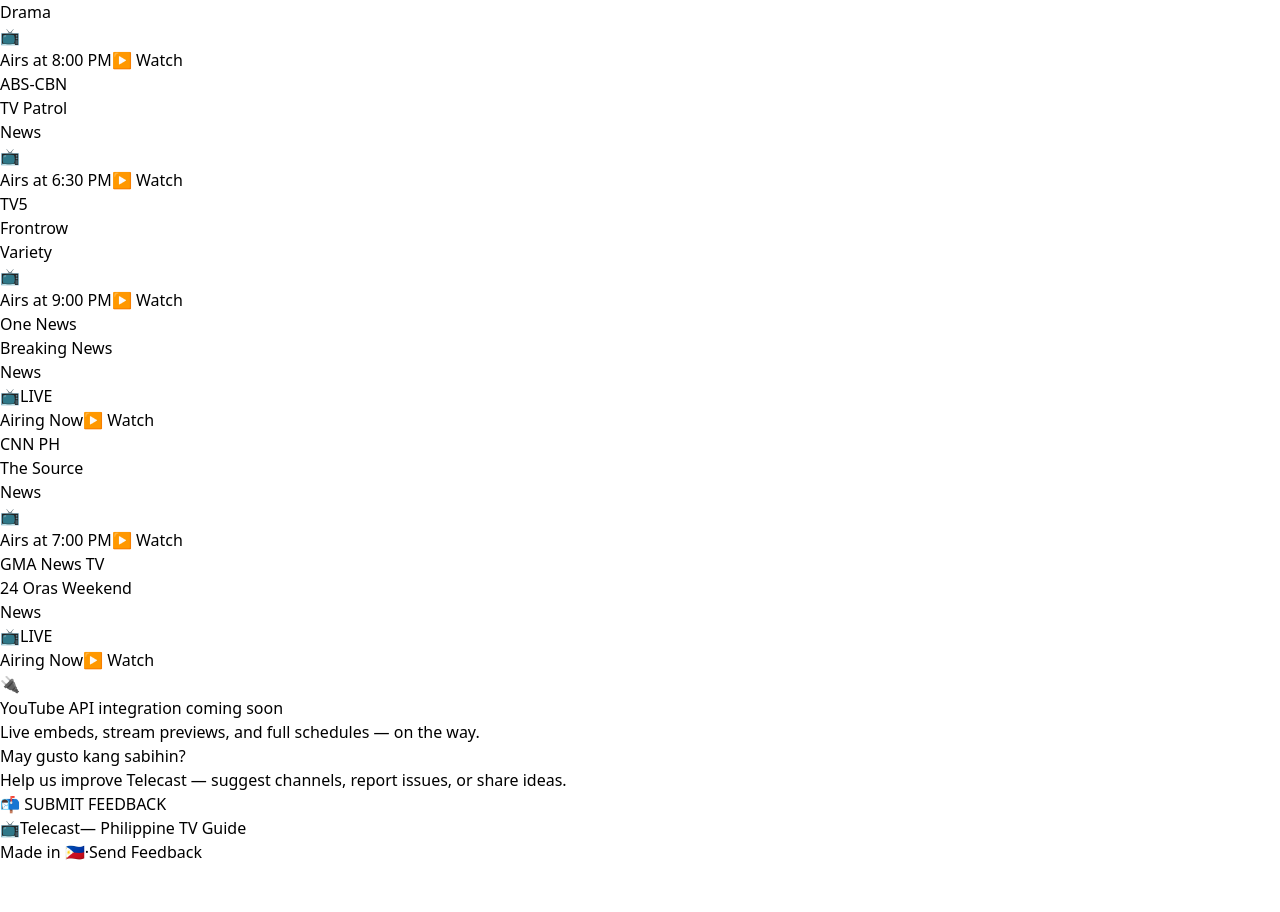
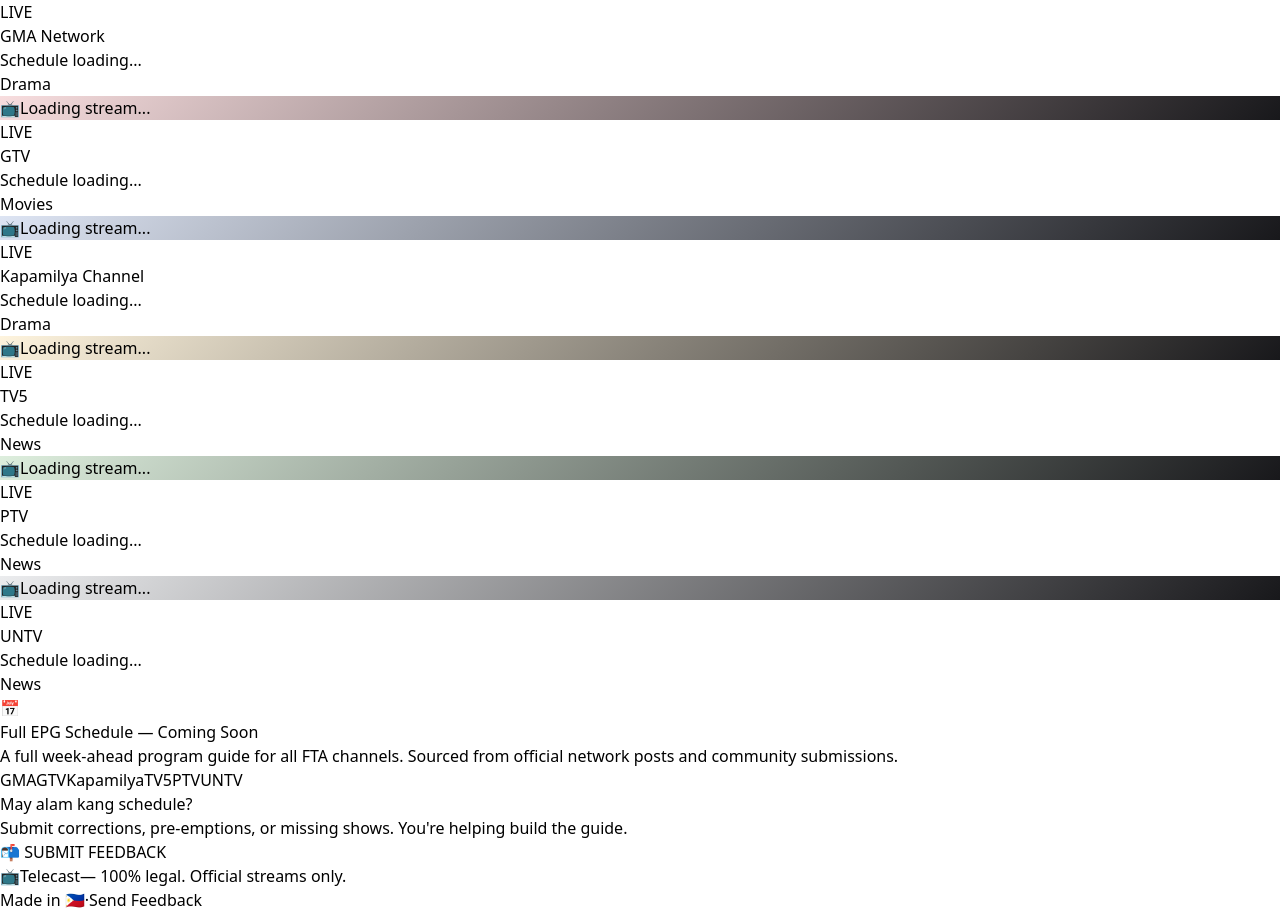
Before and after one commit to strayojira/telecast, a React (Vite) app: page / in a window 1280 px wide. Shown: the part 240-1152 px from the top of the page. Before the commit the page ends 1104 px from the top, so only its background shows below. Built offline with nearby package versions, Linux system fonts and the light colour scheme.

Commit message:
Update App.jsx

```diff
--- a/src/App.jsx
+++ b/src/App.jsx
@@ -1,35 +1,142 @@
-import { useState } from "react";
+import { useState, useEffect } from "react";
 
-const CHANNELS = [
-  { id: 1, name: "GMA Network", tag: "Drama", time: "8:00 PM", show: "Primetime Bida" },
-  { id: 2, name: "ABS-CBN", tag: "News", time: "6:30 PM", show: "TV Patrol" },
-  { id: 3, name: "TV5", tag: "Variety", time: "9:00 PM", show: "Frontrow" },
-  { id: 4, name: "One News", tag: "News", time: "Now", show: "Breaking News" },
-  { id: 5, name: "CNN PH", tag: "News", time: "7:00 PM", show: "The Source" },
-  { id: 6, name: "GMA News TV", tag: "News", time: "Now", show: "24 Oras Weekend" },
+// ─── Channel config ───────────────────────────────────────────────
+// youtubeId = the live stream video ID (or channel ID once we wire the API)
+// When YouTube API is connected, we'll fetch real thumbnails + titles from these
+const FTA_CHANNELS = [
+  {
+    id: 1,
+    name: "GMA Network",
+    slug: "gma",
+    youtubeId: "xxxxxxx", // replace with real live stream ID
+    logo: "🔴",
+    accentColor: "#c8000a",
+    tags: ["Drama", "News", "Variety"],
+  },
+  {
+    id: 2,
+    name: "GTV",
+    slug: "gtv",
+    youtubeId: "xxxxxxx",
+    logo: "🔴",
+    accentColor: "#c8000a",
+    tags: ["Movies", "Variety"],
+  },
+  {
+    id: 3,
+    name: "Kapamilya Channel",
+    slug: "kapamilya",
+    youtubeId: "xxxxxxx",
+    logo: "🔵",
+    accentColor: "#0038a8",
+    tags: ["Drama", "News"],
+  },
+  {
+    id: 4,
+    name: "TV5",
+    slug: "tv5",
+    youtubeId: "xxxxxxx",
+    logo: "🟡",
+    accentColor: "#f5a800",
+    tags: ["News", "Sports"],
+  },
+  {
+    id: 5,
+    name: "PTV",
+    slug: "ptv",
+    youtubeId: "xxxxxxx",
+    logo: "🟢",
+    accentColor: "#008000",
+    tags: ["News", "Government"],
+  },
+  {
+    id: 6,
+    name: "UNTV",
+    slug: "untv",
+    youtubeId: "xxxxxxx",
+    logo: "⚪",
+    accentColor: "#6b7280",
+    tags: ["News", "Religious"],
+  },
 ];
 
-const TAG_COLORS = {
-  Drama: "bg-red-700 text-red-100",
-  News: "bg-zinc-700 text-zinc-200",
-  Variety: "bg-yellow-700 text-yellow-100",
-};
+// ─── Placeholder thumbnail component ──────────────────────────────
+// TODO: Replace with real YouTube thumbnail once API is connected:
+// `https://img.youtube.com/vi/${youtubeId}/maxresdefault.jpg`
+function ChannelThumbnail({ channel, liveData }) {
+  const [imgError, setImgError] = useState(false);
 
+  const thumbnailUrl = liveData?.thumbnailUrl && !imgError
+    ? liveData.thumbnailUrl
+    : null;
+
+  return (
+    <div className="relative w-full aspect-video bg-zinc-800 rounded-xl overflow-hidden">
+      {thumbnailUrl ? (
+        <img
+          src={thumbnailUrl}
+          alt={liveData?.title}
+          className="w-full h-full object-cover"
+          onError={() => setImgError(true)}
+        />
+      ) : (
+        <div
+          className="absolute inset-0 flex flex-col items-center justify-center gap-2"
+          style={{ background: `linear-gradient(135deg, ${channel.accentColor}22, #18181b)` }}
+        >
+          <span className="text-4xl opacity-40">📺</span>
+          <span className="text-zinc-600 text-xs">Loading stream...</span>
+        </div>
+      )}
+
+      <div className="absolute top-2 left-2 flex items-center gap-1.5 bg-red-600 text-white text-[10px] font-bold px-2 py-0.5 rounded-full">
+        <span className="w-1.5 h-1.5 bg-white rounded-full animate-pulse inline-block" />
+        LIVE
+      </div>
+
+      {liveData?.viewerCount && (
+        <div className="absolute bottom-2 right-2 bg-black/60 text-white text-[10px] px-2 py-0.5 rounded-full">
+          👁 {Number(liveData.viewerCount).toLocaleString()}
+        </div>
+      )}
+    </div>
+  );
+}
+
+// ─── Channel card ─────────────────────────────────────────────────
+function ChannelCard({ channel, liveData }) {
+  return (
+    <div className="group bg-zinc-900 border border-zinc-800 hover:border-zinc-600 rounded-2xl p-4 flex flex-col gap-3 transition-all duration-200 hover:-translate-y-0.5">
+      <ChannelThumbnail channel={channel} liveData={liveData} />
+      <div className="flex items-start justify-between gap-2">
+        <div className="min-w-0">
+          <p className="text-white font-bold text-sm truncate">{channel.name}</p>
+          <p className="text-zinc-500 text-xs mt-0.5 truncate">
+            {liveData?.title ?? "Schedule loading..."}
+          </p>
+        </div>
+        <div className="shrink-0">
+          <span className="text-[10px] font-semibold px-2 py-0.5 rounded-full bg-zinc-800 text-zinc-400">
+            {channel.tags[0]}
+          </span>
+        </div>
+      </div>
+    </div>
+  );
+}
+
+// ─── Feedback modal ───────────────────────────────────────────────
 function FeedbackModal({ onClose }) {
   const [submitted, setSubmitted] = useState(false);
 
   function handleSubmit(e) {
     e.preventDefault();
-    const form = e.target;
-    const data = new FormData(form);
-
+    const data = new FormData(e.target);
     fetch("/", {
       method: "POST",
       headers: { "Content-Type": "application/x-www-form-urlencoded" },
       body: new URLSearchParams(data).toString(),
-    })
-      .then(() => setSubmitted(true))
-      .catch(() => setSubmitted(true));
+    }).finally(() => setSubmitted(true));
   }
 
   return (
@@ -38,7 +145,6 @@
       onClick={(e) => e.target === e.currentTarget && onClose()}
     >
       <div className="bg-zinc-900 border border-zinc-700 rounded-2xl w-full max-w-md shadow-2xl">
-        {/* Modal header */}
         <div className="flex items-center justify-between px-6 py-4 border-b border-zinc-800">
           <div className="flex items-center gap-2">
             <span className="text-lg">📬</span>
@@ -46,11 +152,9 @@
           </div>
           <button
             onClick={onClose}
-            className="text-zinc-500 hover:text-white transition-colors text-xl leading-none"
+            className="text-zinc-500 hover:text-white transition-colors text-2xl leading-none pb-0.5"
             aria-label="Close"
-          >
-            ×
-          </button>
+          >×</button>
         </div>
 
         {submitted ? (
@@ -61,9 +165,7 @@
             <button
               onClick={onClose}
               className="mt-6 px-6 py-2 bg-red-600 hover:bg-red-500 text-white rounded-xl text-sm font-semibold transition-colors"
-            >
-              Close
-            </button>
+            >Close</button>
           </div>
         ) : (
           <form
@@ -82,9 +184,7 @@
                 Name <span className="text-zinc-600 normal-case font-normal">(optional)</span>
               </label>
               <input
-                type="text"
-                name="name"
-                placeholder="Juan dela Cruz"
+                type="text" name="name" placeholder="Juan dela Cruz"
                 className="w-full bg-zinc-800 border border-zinc-700 rounded-xl px-4 py-2.5 text-white text-sm placeholder-zinc-600 focus:outline-none focus:border-red-500 transition-colors"
               />
             </div>
@@ -94,10 +194,8 @@
                 Message <span className="text-red-500">*</span>
               </label>
               <textarea
-                name="message"
-                required
-                rows={4}
-                placeholder="Anong gusto mong sabihin sa amin?"
+                name="message" required rows={4}
+                placeholder="Anong gusto mong sabihin? Schedule corrections, missing channels, bugs..."
                 className="w-full bg-zinc-800 border border-zinc-700 rounded-xl px-4 py-2.5 text-white text-sm placeholder-zinc-600 focus:outline-none focus:border-red-500 transition-colors resize-none"
               />
             </div>
@@ -105,9 +203,7 @@
             <button
               type="submit"
               className="w-full bg-red-600 hover:bg-red-500 active:scale-[0.98] text-white font-bold py-3 rounded-xl transition-all text-sm tracking-wide"
-            >
-              Submit Feedback
-            </button>
+            >Submit Feedback</button>
           </form>
         )}
       </div>
@@ -115,64 +211,53 @@
   );
 }
 
-function ChannelCard({ channel }) {
-  const isLive = channel.time === "Now";
-
-  return (
-    <div className="group bg-zinc-900 border border-zinc-800 hover:border-zinc-600 rounded-2xl p-5 flex flex-col gap-3 transition-all duration-200 hover:-translate-y-0.5 cursor-pointer">
-      {/* Top row */}
-      <div className="flex items-start justify-between gap-2">
-        <div>
-          <p className="text-white font-bold text-sm leading-tight">{channel.name}</p>
-          <p className="text-zinc-500 text-xs mt-0.5">{channel.show}</p>
-        </div>
-        <span
-          className={`shrink-0 text-[10px] font-bold px-2 py-0.5 rounded-full ${
-            TAG_COLORS[channel.tag] || "bg-zinc-700 text-zinc-300"
-          }`}
-        >
-          {channel.tag}
-        </span>
-      </div>
-
-      {/* Thumbnail placeholder */}
-      <div className="w-full aspect-video bg-zinc-800 rounded-xl flex items-center justify-center overflow-hidden relative">
-        <div className="absolute inset-0 bg-gradient-to-br from-zinc-800 to-zinc-900" />
-        <span className="relative text-3xl opacity-30">📺</span>
-        {isLive && (
-          <span className="absolute top-2 left-2 flex items-center gap-1 bg-red-600 text-white text-[10px] font-bold px-2 py-0.5 rounded-full">
-            <span className="w-1.5 h-1.5 bg-white rounded-full animate-pulse inline-block" />
-            LIVE
-          </span>
-        )}
-      </div>
-
-      {/* Time */}
-      <div className="flex items-center justify-between">
-        <span className="text-zinc-500 text-xs">{isLive ? "Airing Now" : `Airs at ${channel.time}`}</span>
-        <span className="text-zinc-700 text-xs group-hover:text-zinc-500 transition-colors">▶ Watch</span>
-      </div>
-    </div>
-  );
-}
-
+// ─── Main app ─────────────────────────────────────────────────────
 export default function App() {
   const [showModal, setShowModal] = useState(false);
+  // liveDataMap will be populated by YouTube API later
+  // shape: { [channelSlug]: { title, thumbnailUrl, viewerCount } }
+  const [liveDataMap, setLiveDataMap] = useState({});
+
+  // TODO: Uncomment when YouTube API key is added to .env as VITE_YOUTUBE_API_KEY
+  // useEffect(() => {
+  //   async function fetchLiveData() {
+  //     const API_KEY = import.meta.env.VITE_YOUTUBE_API_KEY;
+  //     const results = {};
+  //     for (const ch of FTA_CHANNELS) {
+  //       try {
+  //         const res = await fetch(
+  //           `https://www.googleapis.com/youtube/v3/videos?part=snippet,liveStreamingDetails&id=${ch.youtubeId}&key=${API_KEY}`
+  //         );
+  //         const data = await res.json();
+  //         const item = data.items?.[0];
+  //         if (item) {
+  //           results[ch.slug] = {
+  //             title: item.snippet.title,
+  //             thumbnailUrl: item.snippet.thumbnails.maxres?.url ?? item.snippet.thumbnails.high?.url,
+  //             viewerCount: item.liveStreamingDetails?.concurrentViewers,
+  //           };
+  //         }
+  //       } catch (e) {
+  //         console.warn(`Failed to fetch live data for ${ch.name}`, e);
+  //       }
+  //     }
+  //     setLiveDataMap(results);
+  //   }
+  //   fetchLiveData();
+  //   const interval = setInterval(fetchLiveData, 5 * 60 * 1000); // refresh every 5 min
+  //   return () => clearInterval(interval);
+  // }, []);
+
   const today = new Date().toLocaleDateString("en-PH", {
-    weekday: "long",
-    year: "numeric",
-    month: "long",
-    day: "numeric",
+    weekday: "long", year: "numeric", month: "long", day: "numeric",
   });
 
   return (
-    <div className="min-h-screen bg-zinc-950 text-white font-sans">
-      {/* Top bar */}
+    <div className="min-h-screen bg-zinc-950 text-white">
       <div className="bg-red-700 text-white text-xs text-center py-1.5 font-medium tracking-wide">
-        🇵🇭 Your Philippine TV Guide — Live & Primetime
+        🇵🇭 Free-to-air Philippine TV Guide — No piracy, all official streams
       </div>
 
-      {/* Header */}
       <header className="border-b border-zinc-800 bg-zinc-950/90 sticky top-0 z-40 backdrop-blur">
         <div className="max-w-5xl mx-auto px-4 py-4 flex items-center justify-between">
           <div className="flex items-center gap-3">
@@ -181,10 +266,9 @@
               <h1 className="text-white font-black text-2xl tracking-tight leading-none">
                 Tele<span className="text-red-500">cast</span>
               </h1>
-              <p className="text-zinc-500 text-[10px] uppercase tracking-widest">Philippine TV Guide</p>
+              <p className="text-zinc-500 text-[10px] uppercase tracking-widest">PH Free-to-Air Guide</p>
             </div>
           </div>
-
           <button
             onClick={() => setShowModal(true)}
             className="flex items-center gap-2 bg-red-600 hover:bg-red-500 active:scale-95 text-white text-sm font-bold px-4 py-2 rounded-xl transition-all"
@@ -196,41 +280,56 @@
         </div>
       </header>
 
-      {/* Main */}
-      <main className="max-w-5xl mx-auto px-4 py-8">
-        {/* Date + hero line */}
-        <div className="mb-8">
-          <p className="text-zinc-500 text-sm mb-1">{today}</p>
+      <main className="max-w-5xl mx-auto px-4 py-8 space-y-12">
+        {/* Now Airing */}
+        <section>
+          <div className="flex items-end justify-between mb-6">
+            <div>
+              <p className="text-zinc-500 text-xs mb-1">{today}</p>
               <h2 className="text-white text-2xl font-black tracking-tight">
                 Now <span className="text-red-500">Airing</span>
               </h2>
               <p className="text-zinc-500 text-sm mt-1">
-            Live and upcoming shows on Philippine TV channels
+                Official livestreams from PH free-to-air channels
               </p>
             </div>
+            <div className="flex items-center gap-1.5 bg-zinc-800 text-zinc-500 text-xs px-3 py-1.5 rounded-full border border-zinc-700">
+              <span className="w-1.5 h-1.5 bg-yellow-500 rounded-full inline-block" />
+              YouTube API pending
+            </div>
+          </div>
 
-        {/* Grid */}
           <div className="grid grid-cols-1 sm:grid-cols-2 lg:grid-cols-3 gap-4">
-          {CHANNELS.map((ch) => (
-            <ChannelCard key={ch.id} channel={ch} />
+            {FTA_CHANNELS.map((ch) => (
+              <ChannelCard key={ch.id} channel={ch} liveData={liveDataMap[ch.slug] ?? null} />
             ))}
           </div>
+        </section>
 
-        {/* Coming soon notice */}
-        <div className="mt-10 border border-dashed border-zinc-800 rounded-2xl p-6 text-center">
-          <p className="text-2xl mb-2">🔌</p>
-          <p className="text-zinc-400 text-sm font-medium">YouTube API integration coming soon</p>
-          <p className="text-zinc-600 text-xs mt-1">
-            Live embeds, stream previews, and full schedules — on the way.
+        {/* EPG teaser */}
+        <section className="border border-dashed border-zinc-800 rounded-2xl p-8">
+          <div className="max-w-lg mx-auto text-center">
+            <p className="text-3xl mb-3">📅</p>
+            <h3 className="text-white font-bold text-lg mb-2">Full EPG Schedule — Coming Soon</h3>
+            <p className="text-zinc-500 text-sm leading-relaxed">
+              A full week-ahead program guide for all FTA channels. Sourced from official network posts and community submissions.
             </p>
+            <div className="mt-6 flex flex-wrap gap-2 justify-center">
+              {["GMA", "GTV", "Kapamilya", "TV5", "PTV", "UNTV"].map((name) => (
+                <span key={name} className="bg-zinc-800 text-zinc-400 text-xs px-3 py-1 rounded-full border border-zinc-700">
+                  {name}
+                </span>
+              ))}
             </div>
+          </div>
+        </section>
 
-        {/* Big feedback CTA */}
-        <div className="mt-10 bg-zinc-900 border border-zinc-800 rounded-2xl p-8 flex flex-col sm:flex-row items-center justify-between gap-6">
+        {/* Feedback CTA */}
+        <section className="bg-zinc-900 border border-zinc-800 rounded-2xl p-8 flex flex-col sm:flex-row items-center justify-between gap-6">
           <div>
-            <h3 className="text-white font-bold text-lg">May gusto kang sabihin?</h3>
+            <h3 className="text-white font-bold text-lg">May alam kang schedule?</h3>
             <p className="text-zinc-500 text-sm mt-1">
-              Help us improve Telecast — suggest channels, report issues, or share ideas.
+              Submit corrections, pre-emptions, or missing shows. You're helping build the guide.
             </p>
           </div>
           <button
@@ -239,31 +338,26 @@
           >
             📬 SUBMIT FEEDBACK
           </button>
-        </div>
+        </section>
       </main>
 
-      {/* Footer */}
       <footer className="border-t border-zinc-800 mt-16 py-8">
         <div className="max-w-5xl mx-auto px-4 flex flex-col sm:flex-row items-center justify-between gap-3 text-zinc-600 text-xs">
           <div className="flex items-center gap-2">
             <span>📺</span>
             <span className="font-bold text-zinc-500">Telecast</span>
-            <span>— Philippine TV Guide</span>
+            <span>— 100% legal. Official streams only.</span>
           </div>
           <div className="flex items-center gap-4">
             <span>Made in 🇵🇭</span>
             <span>·</span>
-            <button
-              onClick={() => setShowModal(true)}
-              className="hover:text-zinc-400 transition-colors"
-            >
+            <button onClick={() => setShowModal(true)} className="hover:text-zinc-400 transition-colors">
               Send Feedback
             </button>
           </div>
         </div>
       </footer>
 
-      {/* Feedback modal */}
       {showModal && <FeedbackModal onClose={() => setShowModal(false)} />}
     </div>
   );
```
Lines whose indentation alone changed are shown as unchanged.
